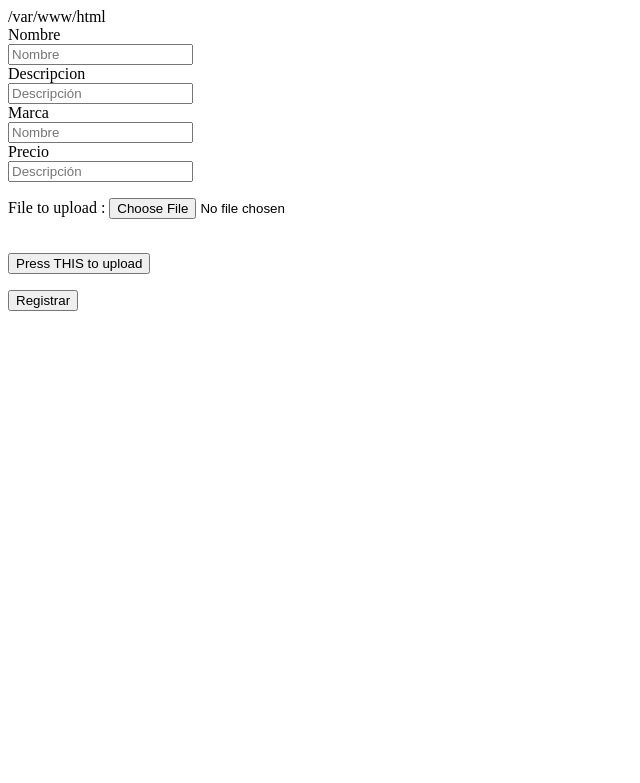
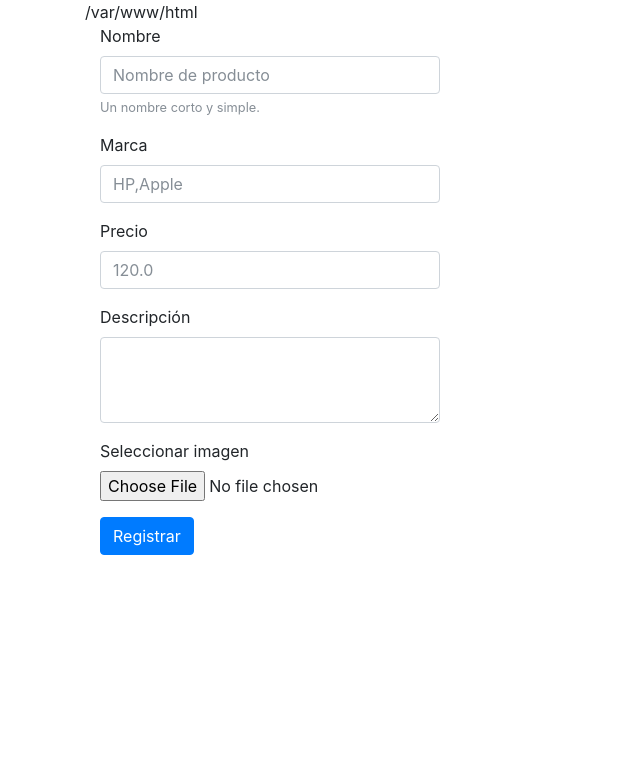
Before and after one commit to EEllisonJM/EmpeniosOaxaca, a PHP site: page /agregar.php?registrar=Registrar in a window 1280 px wide. Shown: the top 783 px of the page, without its empty margins (0-640 px from the left). Run offline with PHP 8.4, Linux system fonts and the light colour scheme; data that the repository does not hold is empty; some libraries are stand-ins or nearby versions.

Commit message:
Add style agregar.php

```diff
--- a/agregar.php
+++ b/agregar.php
@@ -27,48 +27,56 @@ if($_REQUEST['registrar'] == "Registrar"){
 }
 ?>
 <!DOCTYPE html>
+<html>
 <html lang="es-ES">
-
+<meta charset="utf-8">
+<meta name="viewport" content="width=device-width, initial-scale=1, shrink-to-fit=no">
 <head>
-  <meta charset="UTF-8">
-  <title>Hospital</title>
+<title>Empenios Oaxaca</title>
     <script type="text/javascript">
         function showFileName() {
            var fil = document.getElementById("myFile");
            alert(fil.value);
         }
     </script>
-
+    <link rel="stylesheet" href="https://maxcdn.bootstrapcdn.com/bootstrap/4.0.0-beta.2/css/bootstrap.min.css" integrity="sha384-PsH8R72JQ3SOdhVi3uxftmaW6Vc51MKb0q5P2rRUpPvrszuE4W1povHYgTpBfshb" crossorigin="anonymous">
 </head>
-<body>
+<body class="container">
+    <div class="col-lg-4 col-offset-6 centered">
+        <form method="POST" action="agregar.php">
+          <div class="form-group">
+            <label for="InputProducto">Nombre</label>
+            <input type="text" name="nombre" class="form-control" id="InputProducto" aria-describedby="textHelp" placeholder="Nombre de producto">
+            <small id="textHelp" class="form-text text-muted">Un nombre corto y simple.</small>
+          </div>
 
           <div class="form-group">
-        <label>Nombre</label><br>
-        <input type="text" name="nombre" maxlength="60" placeholder="Nombre">
-      </div>
-      <div class="form-group">
-        <label>Descripcion</label><br>
-        <input type="text" name="descripcion" maxlength="80" placeholder="Descripción">
-      </div>
-      <div class="form-group">
-        <label>Marca</label><br>
-        <input type="text" name="nombre" maxlength="60" placeholder="Nombre">
-      </div>
-      <div class="form-group">
-        <label>Precio</label><br>
-        <input type="text" name="descripcion" maxlength="80" placeholder="Descripción">
+            <label for="InputProducto">Marca</label>
+            <input type="text" name="marca" class="form-control" id="InputProducto" aria-describedby="textHelp" placeholder="HP,Apple">
           </div>
 
-<form method="POST" action="agregar.php" enctype="multipart/form-data">
-    <p>File to upload : <input type ="file" name = "UploadFileName"></p><br />
-    <input type = "submit" name = "Submit" value = "Press THIS to upload">
-</form>
+          <div class="form-group">
+            <label for="InputProducto">Precio</label>
+            <input type="text" name="precio" class="form-control" id="InputProducto" aria-describedby="textHelp" placeholder="120.0">
+          </div>
 
-      <div class="form-group col-md-6">
-            <input type="submit" name="registrar" value="Registrar">
+          <div class="form-group">
+            <label for="TextAreaproducto">Descripción</label>
+            <textarea name="descripcion" class="form-control" id="TextAreaproducto" rows="3"></textarea>
           </div>
+
+          <div class="form-group">
+            <label for="fileProduct">Seleccionar imagen</label>
+            <input type="file" name="rutaImagen" class="form-control-file" id="fileProduct">
+          </div>
+
+          <button type="submit" name="registrar" class="btn btn-primary">Registrar</button>
         </form>
     </div>
+
+    <script src="https://code.jquery.com/jquery-3.2.1.slim.min.js" integrity="sha384-KJ3o2DKtIkvYIK3UENzmM7KCkRr/rE9/Qpg6aAZGJwFDMVNA/GpGFF93hXpG5KkN" crossorigin="anonymous"></script>
+    <script src="https://cdnjs.cloudflare.com/ajax/libs/popper.js/1.12.3/umd/popper.min.js" integrity="sha384-vFJXuSJphROIrBnz7yo7oB41mKfc8JzQZiCq4NCceLEaO4IHwicKwpJf9c9IpFgh" crossorigin="anonymous"></script>
+    <script src="https://maxcdn.bootstrapcdn.com/bootstrap/4.0.0-beta.2/js/bootstrap.min.js" integrity="sha384-alpBpkh1PFOepccYVYDB4do5UnbKysX5WZXm3XxPqe5iKTfUKjNkCk9SaVuEZflJ" crossorigin="anonymous"></script>
+
 </body>
-
 </html>
```
Lines whose indentation alone changed are shown as unchanged.
